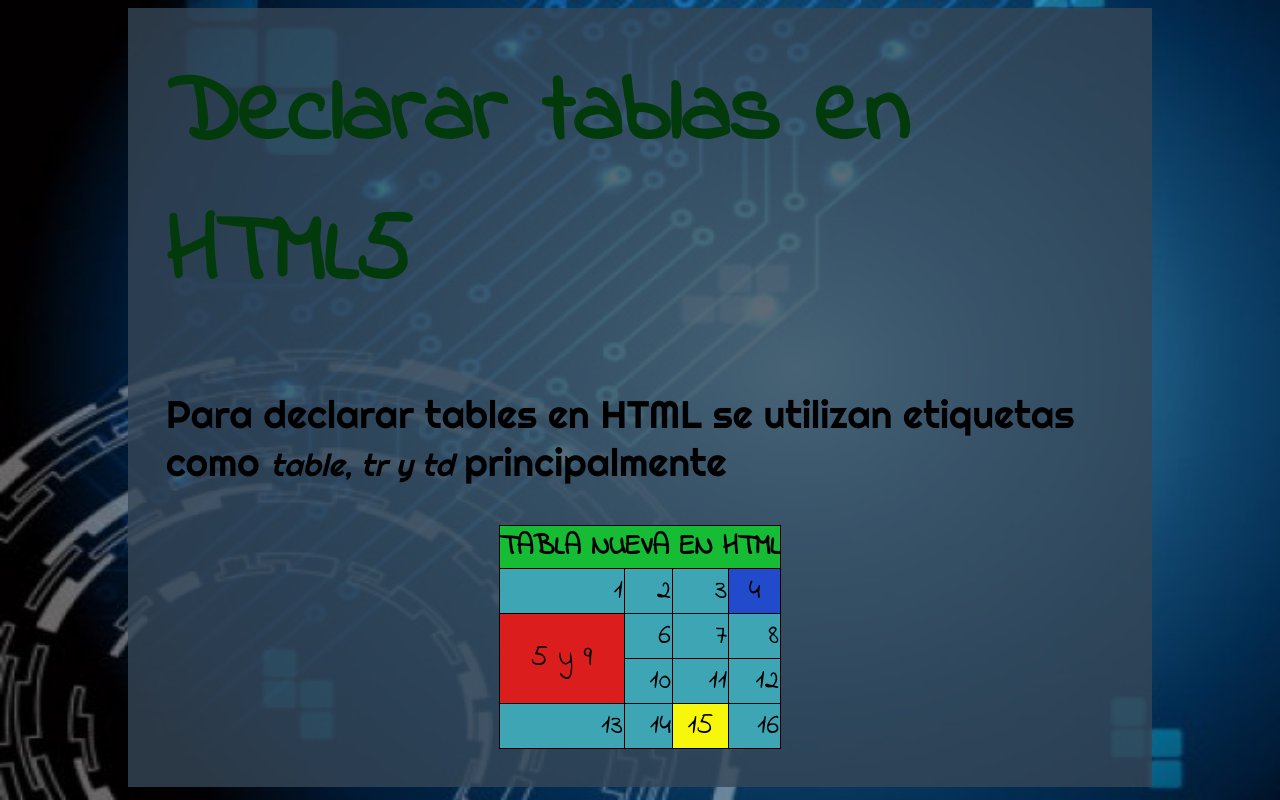
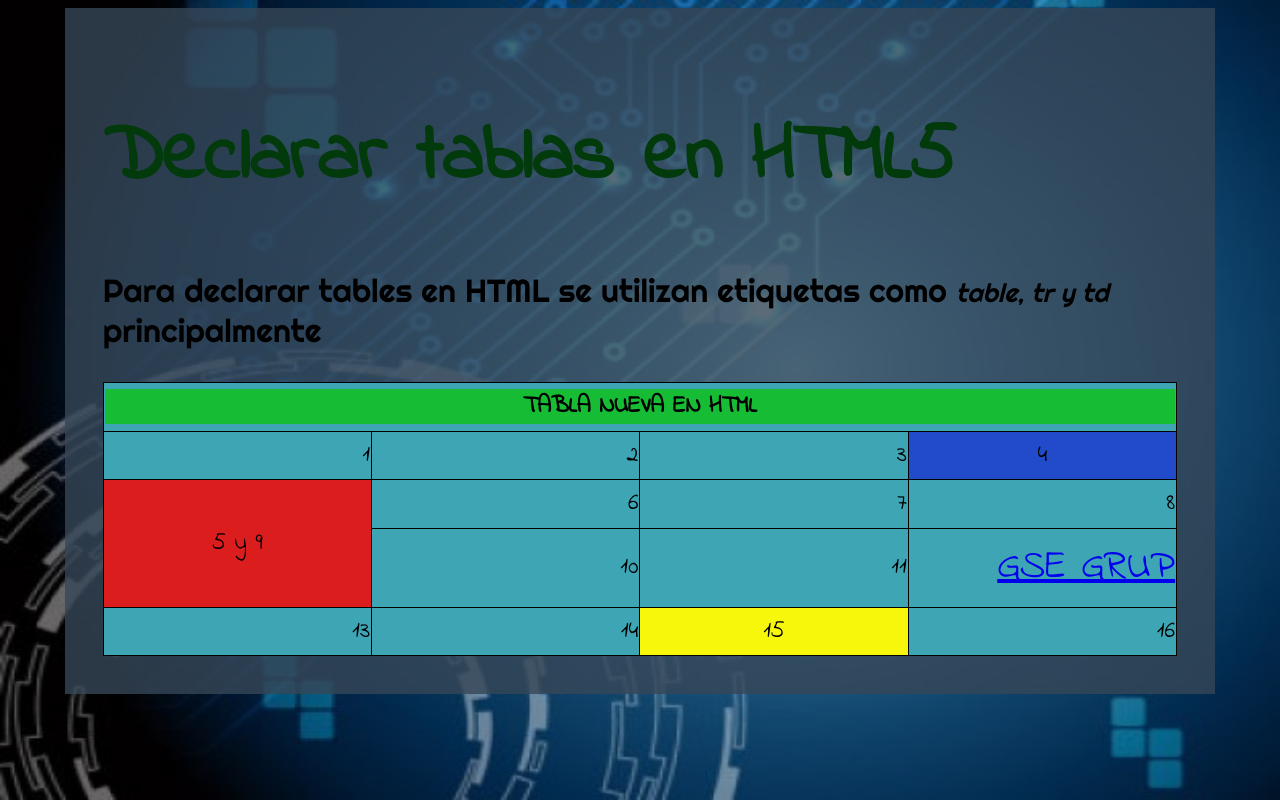
Before and after one commit to fanfalveto/ADP, a plain HTML site: page tablas/index.html in a window 1280 px wide. Drawn offline with Linux system fonts and the light colour scheme.

Commit message:
Add files via upload

```diff
--- a/tablas/css/styles.css
+++ b/tablas/css/styles.css
@@ -1,14 +1,51 @@
 @import url('https://fonts.googleapis.com/css?family=Indie+Flower|Open+Sans');
 @import url('https://fonts.googleapis.com/css?family=Righteous');
 body{background-image:url('../imagen/fondo.jpg') ;background-repeat:no-repeat;background-size: 100% 100%;}/*color cuerpo*/
-*{font-family: 'Indie Flower', cursive;font-size: 48px;}/*tipo de letra para todo el documento*/
-h1{font-size:2em;color:#023A0C;margin-top:0px}/*formato h1*/
-h2{font-size:1em;text-align:center;}/*formato h2*/
-p,i{font-family: 'Righteous';font-size:.8em;}/*formato para p>i*/
-table,td{border:1px solid black;border-collapse: collapse;font-size:.6em;background:#3EA5B5;text-align:right;min-width:20%;}/*formato tabla*/
-table h2{background:#17BC35;margin:-1px;}/*color fondo h2 encabezado tabla*/
-td#casilla{background:#214BCB;text-align:center}/*color y centrado casilla*/
-td#casilla2{background:#DB1D1D;text-align:center}/*igual*/
-td#casilla3{background:#F7F70C;text-align:center}/*igual*/
-#container{width:75%;margin:auto;background: rgba(54, 70, 87, 0.8);padding:3%;filter: alpha(opacity=60); }/*formato div contenedor*/
+*{
+	font-family: 'Indie Flower', cursive;
+	font-size: 40px;
+}/*tipo de letra para todo el documento*/
+h1{
+	font-size:2em;
+	color:#023A0C;margin-top:0px
+	text-align:center;
+	}/*formato h1*/
+h2{	font-size:1em;
+	text-align:center;
+}/*formato h2*/
+p,i{
+	font-family: 'Righteous';
+	font-size:.8em;
+}/*formato para p>i*/
+table,td{
+	border:1px solid black;
+	border-collapse: collapse;
+	font-size:.6em;
+	background:#3EA5B5;
+	text-align:right;
+	}/*formato tabla*/
+table{
+	height:35%;
+    width: 100%;}
+td{width:25%;}
+table h2{
+	background:#17BC35;
+	margin:auto;
+	}/*color fondo h2 encabezado tabla*/
+td#casilla{
+	background:#214BCB;
+	text-align:center
+	}/*color y centrado casilla*/
+td#casilla2{
+	background:#DB1D1D;
+	text-align:center
+	}/*igual*/
+td#casilla3{background:#F7F70C;
+	text-align:center
+}/*igual*/
+#container{width:85%;
+	margin:auto;
+	background: rgba(54, 70, 87, 0.8);
+	padding:3%;
+}/*formato div contenedor*/
 table{margin:auto}/*centrar tabla*/
--- a/tablas/index.html
+++ b/tablas/index.html
@@ -32,7 +32,7 @@
 					<!-- <td id="casilla2">9</td> -->
 					<td>10</td>
 					<td>11</td>
-					<td>12</td>
+					<td><a href="www.gsegrup.com" >GSE GRUP</a></td>
 				</tr>
 				<tr>
 					<td>13</td>
```
Also changed, not shown: plantilla/index.html (added, +11 -0 lines), primerintento/formato.html (added, +38 -0 lines), primerintento/index.html (added, +18 -0 lines), 1 other file.
